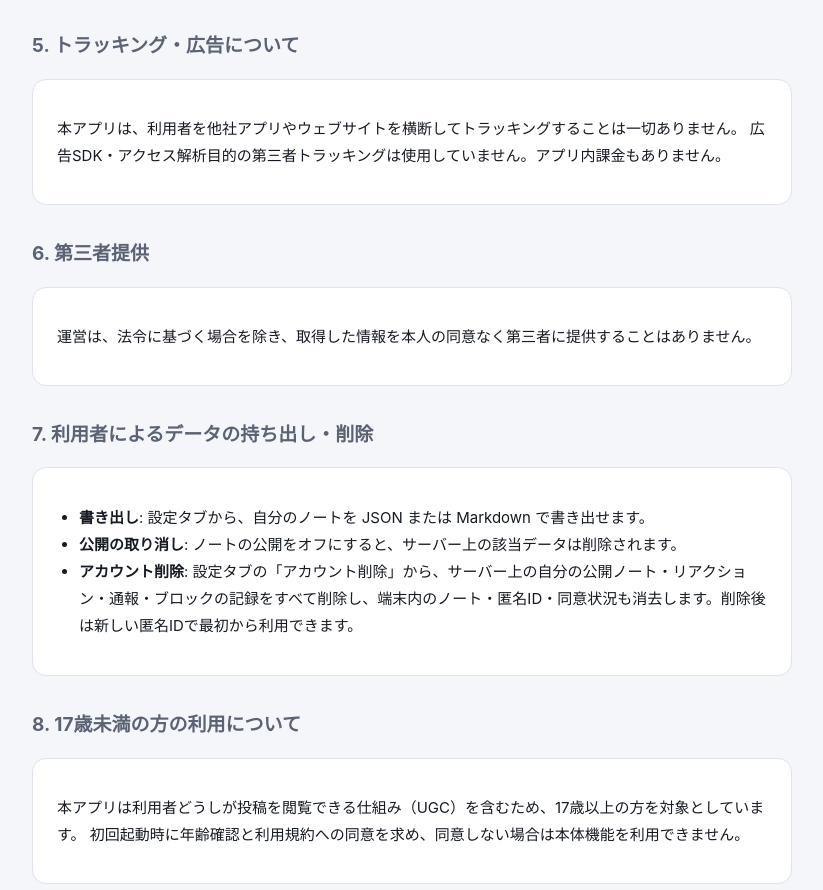
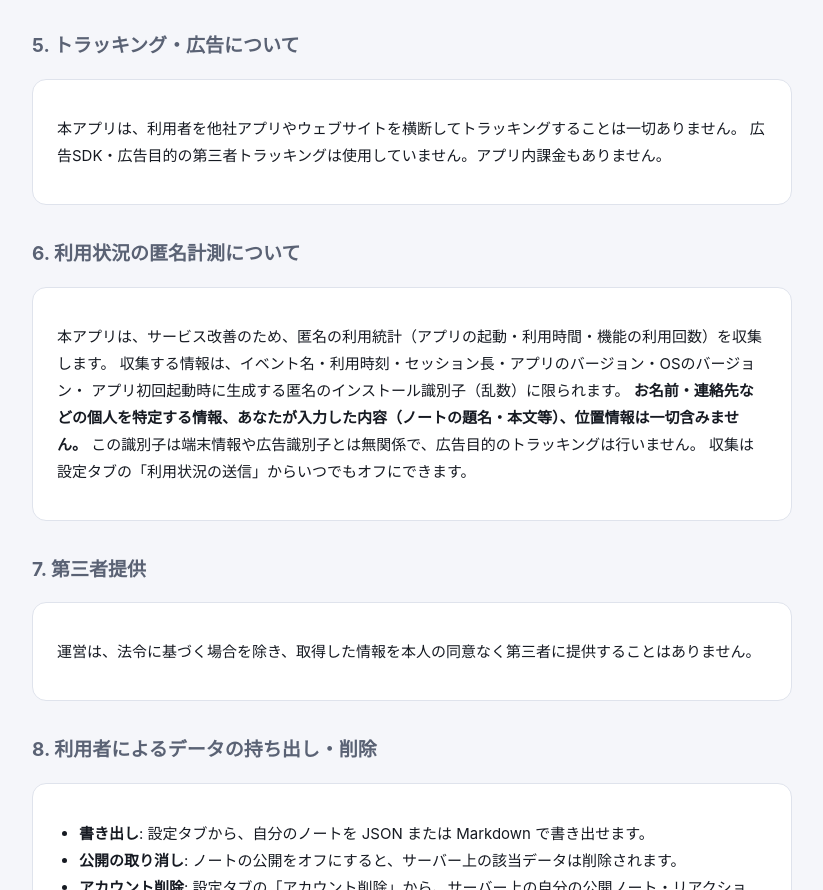
Before and after one commit to DrQururi/zatsugaku-note-legal, a plain HTML site: page index.html in a window 1280 px wide. Shown: the part 1910-2800 px from the top of the page, without its empty margins (228-1051 px from the left). Drawn offline with Linux system fonts and the light colour scheme.

Commit message:
プライバシーポリシーに匿名利用統計の節を追加
アプリに匿名テレメトリ（起動・セッション長・主要アクション）を組み込んだため、
収集内容・オプトアウト方法を明記する節を追加し、該当箇所を更新。

Co-Authored-By: Claude Sonnet 5 <noreply@anthropic.com>

```diff
--- a/index.html
+++ b/index.html
@@ -66,7 +66,7 @@
 </div>
 
 <h1 id="privacy">雑学ノート プライバシーポリシー</h1>
-<p class="updated">最終更新日: 2026年8月31日</p>
+<p class="updated">最終更新日: 2026年10月2日</p>
 
 <div class="card">
 <p>
@@ -136,25 +136,38 @@
 <div class="card">
 <p>
 本アプリは、利用者を他社アプリやウェブサイトを横断してトラッキングすることは一切ありません。
-広告SDK・アクセス解析目的の第三者トラッキングは使用していません。アプリ内課金もありません。
+広告SDK・広告目的の第三者トラッキングは使用していません。アプリ内課金もありません。
 </p>
 </div>
 
-<h2>6. 第三者提供</h2>
+<h2>6. 利用状況の匿名計測について</h2>
+<div class="card">
+<p>
+本アプリは、サービス改善のため、匿名の利用統計（アプリの起動・利用時間・機能の利用回数）を収集します。
+収集する情報は、イベント名・利用時刻・セッション長・アプリのバージョン・OSのバージョン・
+アプリ初回起動時に生成する匿名のインストール識別子（乱数）に限られます。
+<strong>お名前・連絡先などの個人を特定する情報、あなたが入力した内容（ノートの題名・本文等）、位置情報は一切含みません。</strong>
+この識別子は端末情報や広告識別子とは無関係で、広告目的のトラッキングは行いません。
+収集は設定タブの「利用状況の送信」からいつでもオフにできます。
+</p>
+</div>
+
+<h2>7. 第三者提供</h2>
 <div class="card">
 <p>運営は、法令に基づく場合を除き、取得した情報を本人の同意なく第三者に提供することはありません。</p>
 </div>
 
-<h2>7. 利用者によるデータの持ち出し・削除</h2>
+<h2>8. 利用者によるデータの持ち出し・削除</h2>
 <div class="card">
 <ul>
   <li><strong>書き出し</strong>: 設定タブから、自分のノートを JSON または Markdown で書き出せます。</li>
   <li><strong>公開の取り消し</strong>: ノートの公開をオフにすると、サーバー上の該当データは削除されます。</li>
   <li><strong>アカウント削除</strong>: 設定タブの「アカウント削除」から、サーバー上の自分の公開ノート・リアクション・通報・ブロックの記録をすべて削除し、端末内のノート・匿名ID・同意状況も消去します。削除後は新しい匿名IDで最初から利用できます。</li>
+  <li><strong>利用統計の送信停止</strong>: 設定タブの「利用状況の送信」をオフにすると、以後の匿名利用統計の送信を停止します。</li>
 </ul>
 </div>
 
-<h2>8. 17歳未満の方の利用について</h2>
+<h2>9. 17歳未満の方の利用について</h2>
 <div class="card">
 <p>
 本アプリは利用者どうしが投稿を閲覧できる仕組み（UGC）を含むため、17歳以上の方を対象としています。
@@ -162,7 +175,7 @@
 </p>
 </div>
 
-<h2>9. ポリシーの変更</h2>
+<h2>10. ポリシーの変更</h2>
 <div class="card">
 <p>本ポリシーは予告なく変更される場合があります。重要な変更がある場合はアプリ内でお知らせします。</p>
 </div>
```
